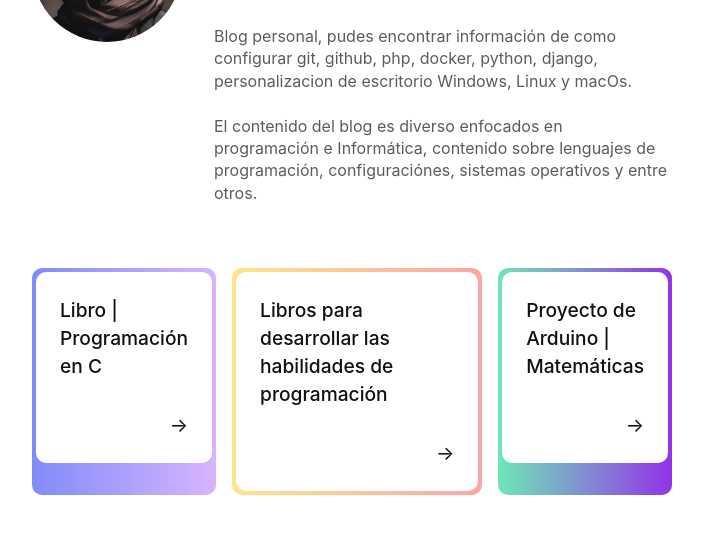
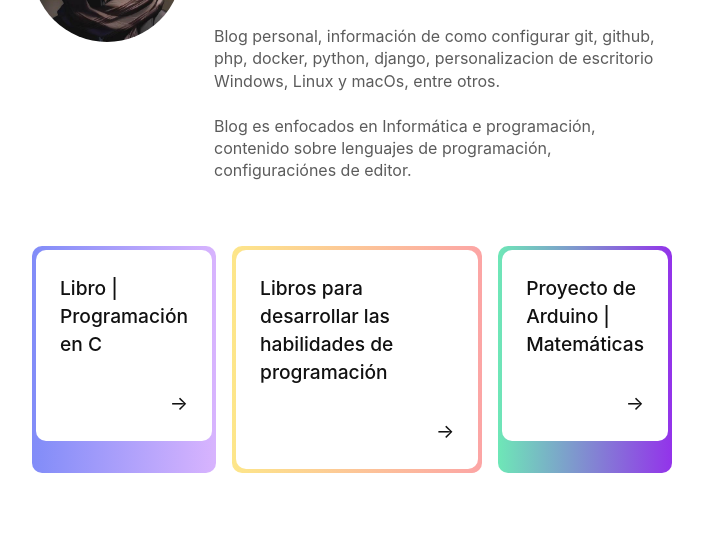
Before and after one commit to T32la/blogUVG, an Astro site: page / in a window 1280 px wide. Shown: the part 234-784 px from the top of the page, without its empty margins (288-991 px from the left). Built offline with nearby package versions, Linux system fonts and the light colour scheme; Astro itself is replaced by a stand-in of ours.

Commit message:
update readme

```diff
--- a/src/pages/index.astro
+++ b/src/pages/index.astro
@@ -28,10 +28,10 @@ const blogs = await Astro.glob<{
       <h1>Victoriano Juarez</h1>
       <h2>T&eacute;cnico en Inform&aacute;tica</h2>
       <p>
-        Blog personal, pudes encontrar informaci&oacute;n de como configurar git, github, php, docker, python, django, personalizacion de escritorio Windows, Linux y macOs.
+        Blog personal, informaci&oacute;n de como configurar git, github, php, docker, python, django, personalizacion de escritorio Windows, Linux y macOs, entre otros.
         <br>
         <br>
-        El contenido del blog es diverso enfocados en programaci&oacute;n e Inform&aacute;tica, contenido sobre lenguajes de programaci&oacute;n, configuraci&oacute;nes, sistemas operativos y entre otros.
+        Blog es enfocados en Informática e programaci&oacute;n, contenido sobre lenguajes de programaci&oacute;n, configuraci&oacute;nes de editor.
       </p>
     </div>
   </div>
```
